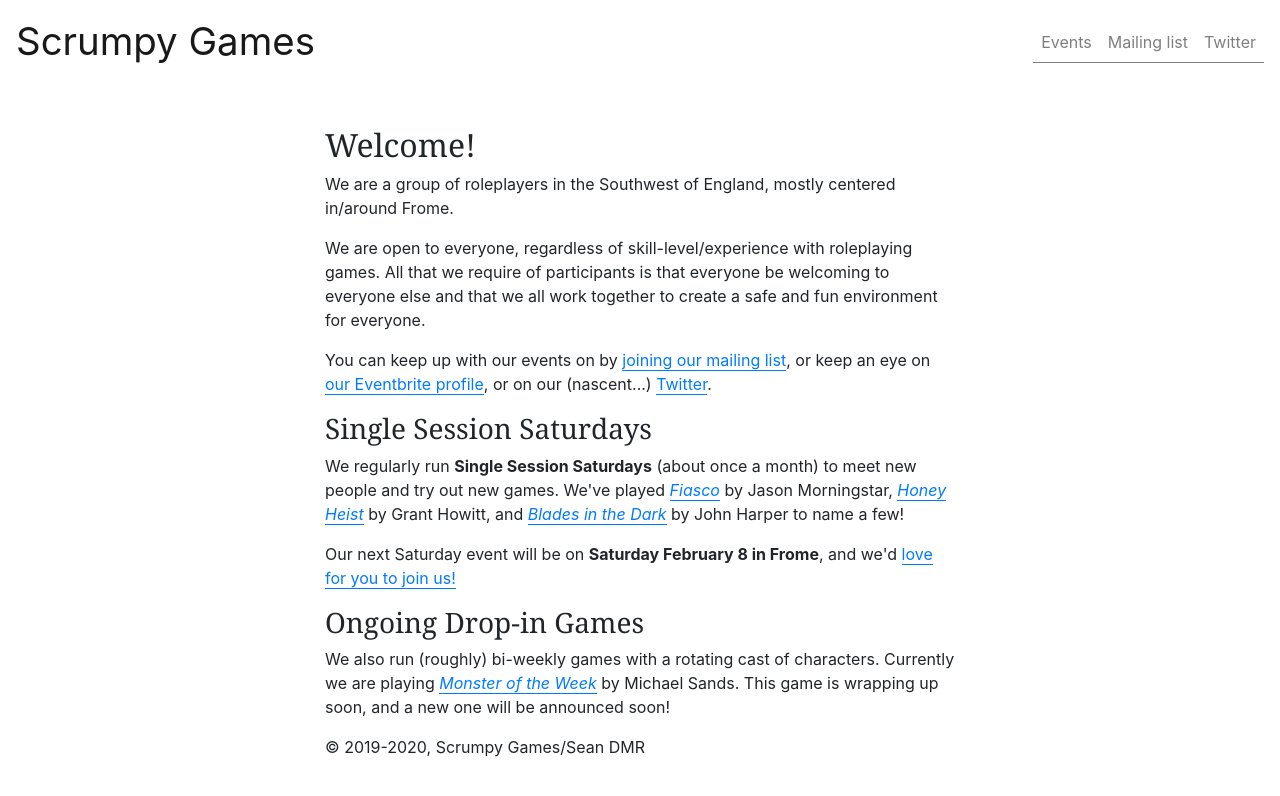
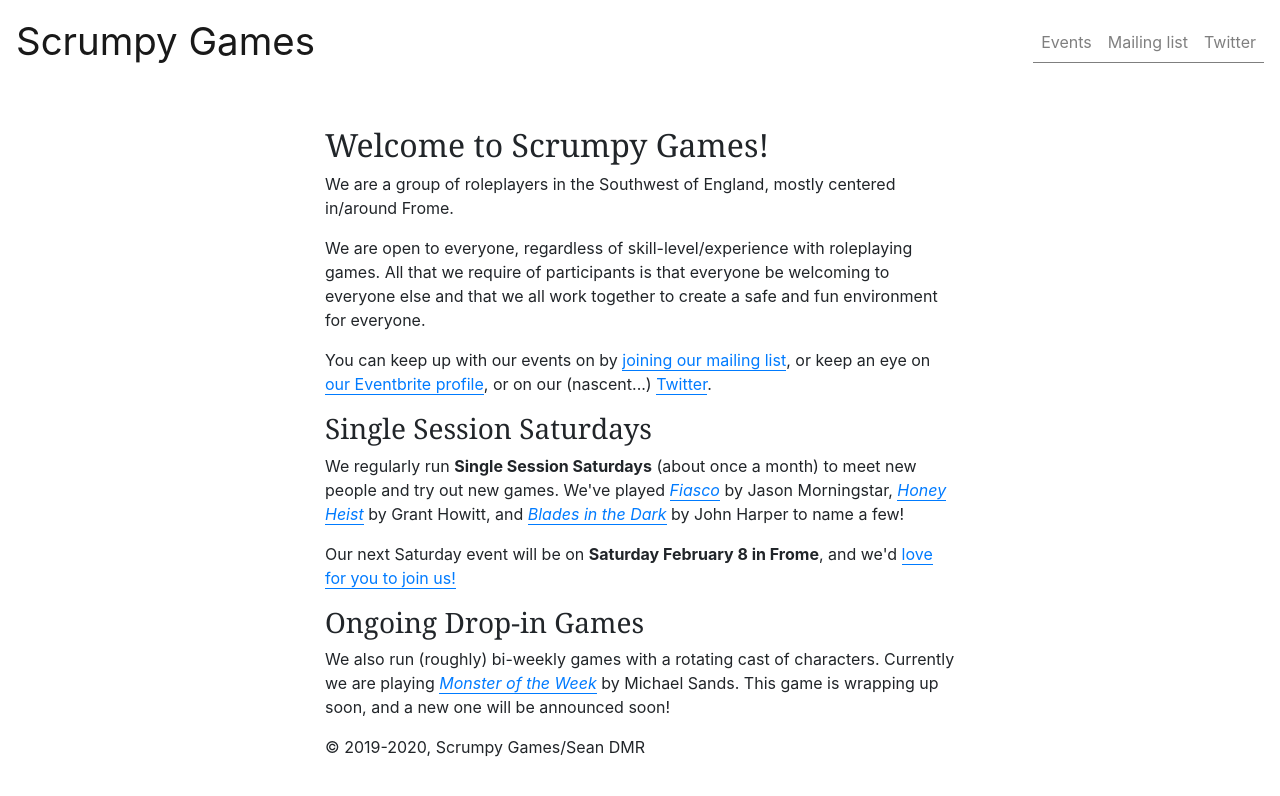
Before and after one commit to flyinggrizzly/scrumpy.games, a Gatsby site: page / in a window 1280 px wide. Built offline with nearby package versions, Linux system fonts and the light colour scheme; Gatsby itself is replaced by a stand-in of ours; some packages are replaced by stand-ins of ours.

Commit message:
Update Index title to accommodate nav

```diff
--- a/src/pages/index.js
+++ b/src/pages/index.js
@@ -9,14 +9,20 @@ const Index = ({ data, location }) => {
   const { twitter, eventbriteProfile, mailingList } = data.site.siteMetadata.social
 
   return (
-    <Layout location={ location } title={ siteTitle }>
+    <Layout
+      location={ location }
+      title={ siteTitle }
+      twitter={ twitter }
+      eventbriteProfile={ eventbriteProfile }
+      mailingList={ mailingList }
+    >
       <SEO
         title="Scrumpy Games"
         keywords={[ `roleplaying-game`, `rpg`, `Frome`, `Southwest UK`, `tabletop games`, `ttrpg`, `trpg`, `LARP` ]}
       />
 
       <h2>
-        Welcome!
+        Welcome to Scrumpy Games!
       </h2>
       <p>
         We are a group of roleplayers in the Southwest of England, mostly centered in/around Frome.
```
